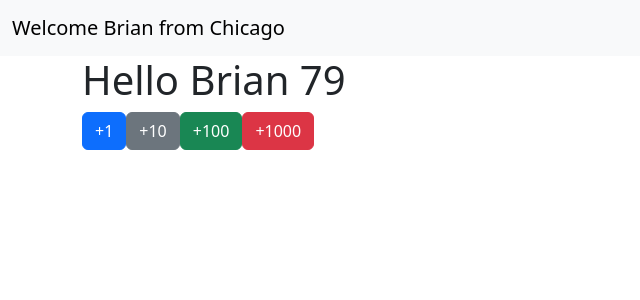
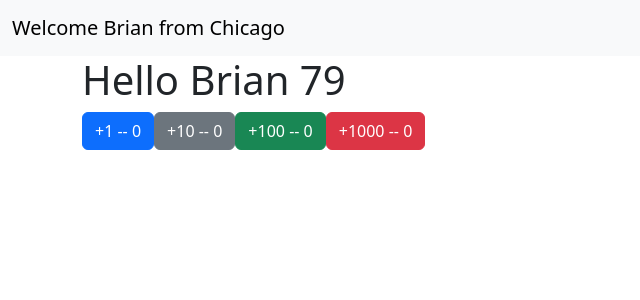
Before and after one commit to mwormley008/kekambas-111_react_intro, a React (Create React App) app: page / in a window 1280 px wide. Shown: the top 300 px of the page, without its empty margins (0-640 px from the left). Built offline with nearby package versions, Linux system fonts and the light colour scheme.

Commit message:
Add State to the Buttons

```diff
--- a/src/components/Button.jsx
+++ b/src/components/Button.jsx
@@ -1,13 +1,16 @@
-import React from 'react'
+import React, { useState } from 'react';
 
 export default function Button({ color, step }) {
+    console.log('Rendering!');
+
+    let [count, setCount] = useState(0);
 
     function handleClick(event){
-        console.log(event);
-        alert('Button has been clicked');
+        console.log('Button clicked:', count, step)
+        setCount(count + step);
     };
 
     return (
-        <button className={`btn btn-${color}`} onClick={handleClick}>+{step}</button>
+        <button className={`btn btn-${color}`} onClick={handleClick}>+{step} -- {count}</button>
     );
 };
```
